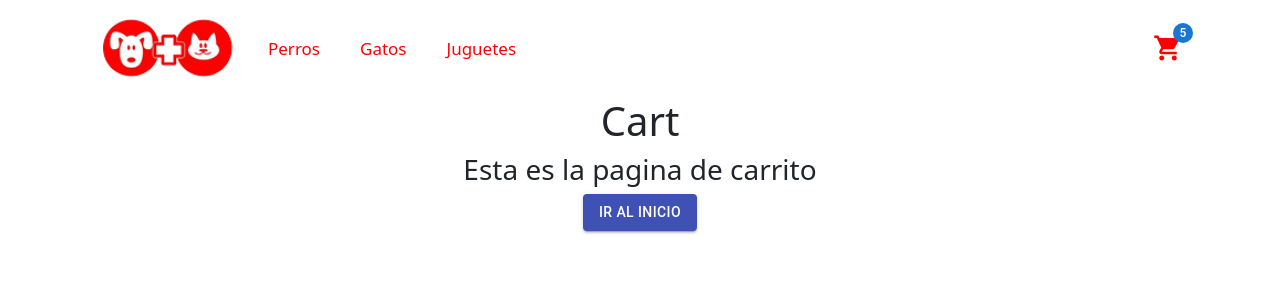
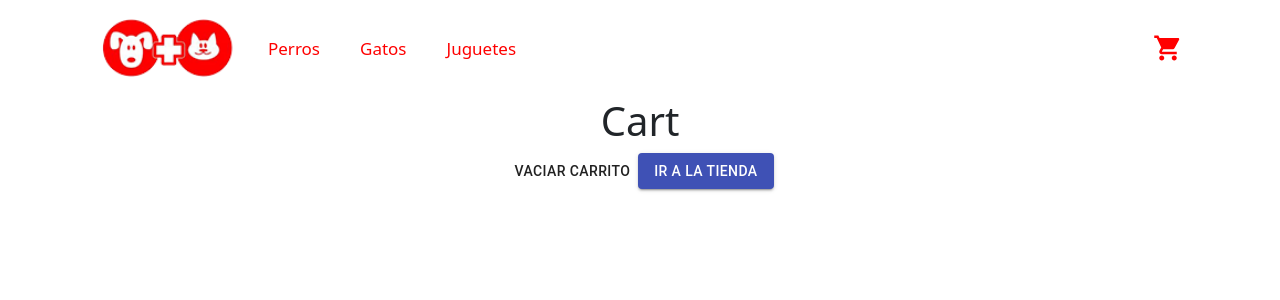
Before and after one commit to breaker19/Veterinaria-sebastian-karp, a React (Create React App) app: page /cart in a window 1280 px wide. Shown: the top 300 px of the page. Built offline with nearby package versions, Linux system fonts and the light colour scheme.

Commit message:
Consigna CartContext

```diff
--- a/src/App.js
+++ b/src/App.js
@@ -7,6 +7,7 @@ import { BrowserRouter, Routes, Route } from 'react-router-dom';
 import Error from './components/error';
 import ItemDetailContainer from './components/itemDetailContainer';
 import Cart from './components/Cart';
+import CartContextProvider from './components/CartContext';
 
 
 
@@ -16,7 +17,7 @@ function App() {
   return (
 
     <div className="App">
-
+<CartContextProvider>
   <BrowserRouter>
   <NavBar/>
   <Routes>
@@ -30,7 +31,7 @@ function App() {
 
       </Routes>
       </BrowserRouter>
-
+      </CartContextProvider>
     </div>
 
   )
--- a/src/components/Cart.jsx
+++ b/src/components/Cart.jsx
@@ -1,22 +1,79 @@
 import React from 'react';
 import {Link} from 'react-router-dom';
 import Button from '@material-ui/core/Button';
+import {useContext} from 'react';
+import {CartContext} from './CartContext';
+import Card from '@mui/material/Card';
+import CardMedia from '@mui/material/CardMedia';
+import CardContent from '@mui/material/CardContent';
+import Typography from '@mui/material/Typography';
+import { Iron } from '@mui/icons-material';
 
 
 const Cart =()=>{
+    const test =useContext(CartContext);
     return(
         <>
         <h1>Cart</h1>
-        <h3>Esta es la pagina de carrito</h3>
+        <Button onClick={test.removeAllFromCart}>Vaciar Carrito</Button>
 
-  <Link to={'/'}>  <Button variant="contained" color="primary"> ir al inicio</Button> </Link>
+        {
+        test.cartList.length > 0 && (
+            test.cartList.map(item => (
 
+
+  <Card style={{display: 'flex', marginTop: 20}}>
+
+  <CardMedia>
+  <img src={item.image} alt={item.product} width="500" height="auto" />
+  </CardMedia>
+
+  <CardContent>
+  <Typography variant="body2" color="black">
+      <h2>{item.product}</h2>
+    </Typography>
+    <Typography variant="body2" color="black">
+      <h4>{item.description}</h4>
+    </Typography>
+    <img src={item.meme} width="200" height="auto"/>
+    <Typography variant="body2" color="text.secondary">
+      <span>El stock es de:</span>{item.stock}
+    </Typography>
+    <Typography variant="body2" color="text.secondary">
+    <strong>$ {item.price}</strong>
+    </Typography>
+    <Typography variant="body2" color="text.secondary">
+    <strong>Cantidad:{item.qtyItem }</strong>
+    </Typography>
+
+    <Typography variant="body2" color="text.secondary">
+    <strong>Total: {item.qtyItem  * item.price}</strong>
+    </Typography>
+    <Button onClick={()=>test.removeFromCart(item)}> borrar </Button>
+
+    <Button variant="contained" color="primary" component={Link} to="/">
+    <strong>Volver</strong>
+    </Button>
+
+    <Button variant="contained" color="primary" component={Link} to="/checkout">
+    <strong>Pagar</strong>
+    </Button>
+
+
+  </CardContent>
+
+  </Card>
+
+            ))
+        )
+
+
+    }
+
+            <Link to="/">
+        <Button variant="contained" color="primary"> ir a la tienda </Button>
+        </Link>
         </>
     )
 }
-
-
-
-
-
 export default Cart;
--- /dev/null
+++ b/src/components/CartContext.jsx
@@ -0,0 +1,37 @@
+import { createContext} from "react";
+import {useState, useEffect} from 'react';
+
+export const CartContext = createContext();
+
+const CartContextProvider = ({children}) => {
+    const [cartList, setCartList] = useState([]);
+
+
+
+    const addToCart = (item, qty) => {
+        const index = cartList.find(cartItem => cartItem.id === item.id);
+
+        index === undefined ?  setCartList([...cartList, {item, qtyItem : qty, id: item.id, product: item.product, price: item.price, image: item.image, memes: item.memes, description: item.description, stock: item.stock}]) : index.qtyItem  += qty;
+
+
+    }
+    const removeFromCart = (item) => {
+        setCartList(cartList.filter(cartItem => cartItem.id !== item.id))
+    }
+
+    const removeAllFromCart = () => {
+        setCartList([]);
+    }
+
+
+
+
+return (
+<CartContext.Provider value={{cartList, addToCart, removeFromCart, removeAllFromCart}}>
+{children}
+  </CartContext.Provider>
+
+)
+
+}
+export default CartContextProvider;
--- a/src/components/CartWidget.jsx
+++ b/src/components/CartWidget.jsx
@@ -2,12 +2,22 @@ import React from 'react';
 import Badge from '@mui/material/Badge';
 import IconButton from '@mui/material/IconButton';
 import ShoppingCartIcon from '@mui/icons-material/ShoppingCart';
+import { useContext } from 'react';
+import { CartContext } from './CartContext';
+
+
 
 
 const CartWidget =() => {
+  const test = useContext(CartContext);
+
+
   return (
+
+
+
     <IconButton style={{color: 'red', width: 60}} aria-label="cart">
-      <Badge color="primary" badgeContent={5}>
+      <Badge color="primary" badgeContent={test.cartList.length}>
 
         <ShoppingCartIcon style={{width:30, height:30}}/>
       </Badge>
--- a/src/components/ItemDetail.jsx
+++ b/src/components/ItemDetail.jsx
@@ -6,15 +6,19 @@ import CardContent from '@mui/material/CardContent';
 import Typography from '@mui/material/Typography';
 import ItemCount from './ItemCount';
 import Checkout from './Checkout';
+import {useContext} from 'react';
+import {CartContext} from './CartContext';
 
 import { useState } from 'react';
 
 
 const ItemDetail= ({lista}) => {
   const [datos, setDatos] = useState(0);
+  const test = useContext(CartContext);
 
   const onAdd = (qty) => {
     setDatos(qty);
+    test.addToCart(lista , qty);
 }
             return (
               <>
--- a/src/components/NavBar.jsx
+++ b/src/components/NavBar.jsx
@@ -51,7 +51,7 @@ return (
 
     </Navbar.Collapse>
 
-    <CartWidget />
+    <Link to="/cart"><CartWidget /></Link>
 
     </Container>
 
--- a/src/components/error.jsx
+++ b/src/components/error.jsx
@@ -6,6 +6,7 @@ const Error = () => {
 <img  src= {ups}  width="50%" height="50%"className="d-inline-block align-top"
         alt="Pet Shop"/>
 
+
 </>
 
     )
--- a/src/components/itemDetailContainer.jsx
+++ b/src/components/itemDetailContainer.jsx
@@ -12,7 +12,7 @@ const ItemDetailContainer = () => {
 
   useEffect(() => {
     if (itemId === undefined) {
-      ProductoMascotas(0, Pets [itemId]).then(resolve => {
+      ProductoMascotas(0).then(resolve => {
         setDatos(resolve);
 
       })
```
Also changed, not shown: src/components/ItemCount.jsx (+10 -4 lines).
